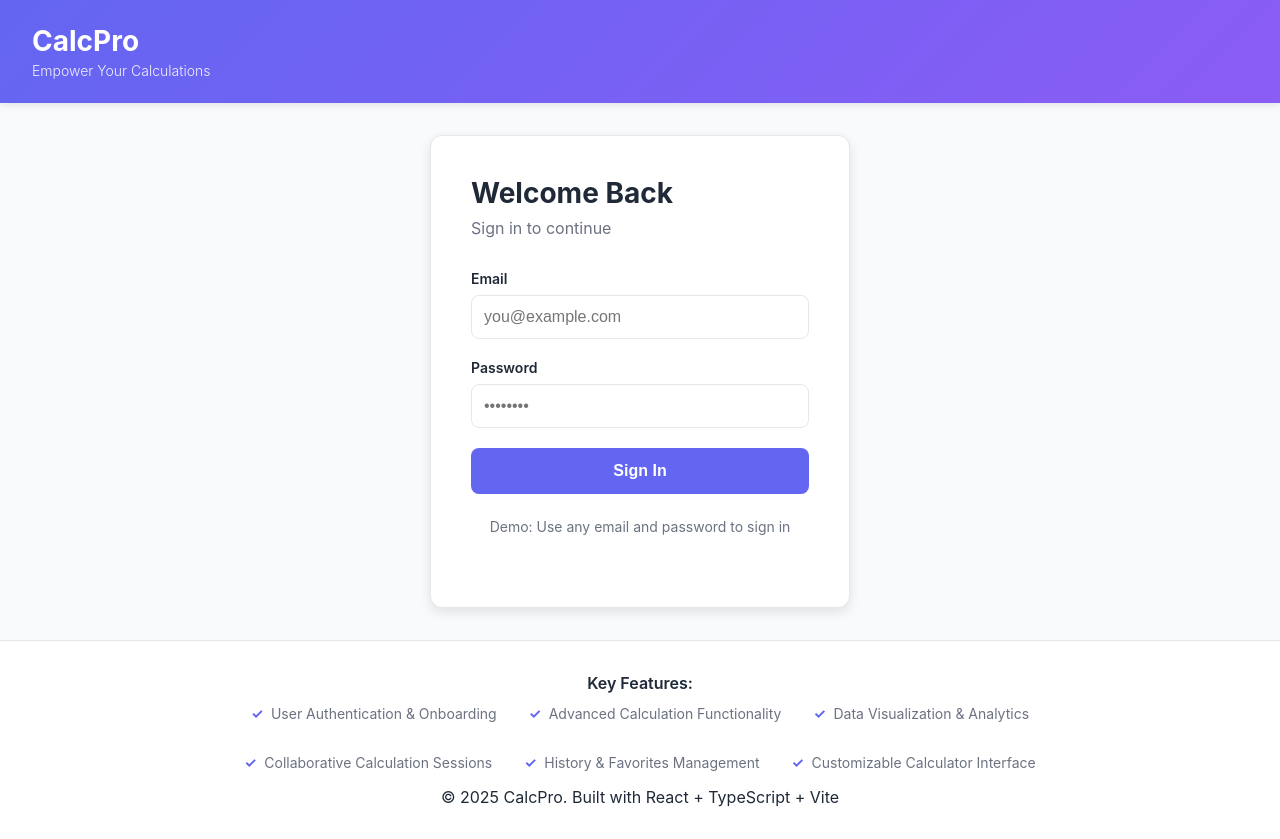
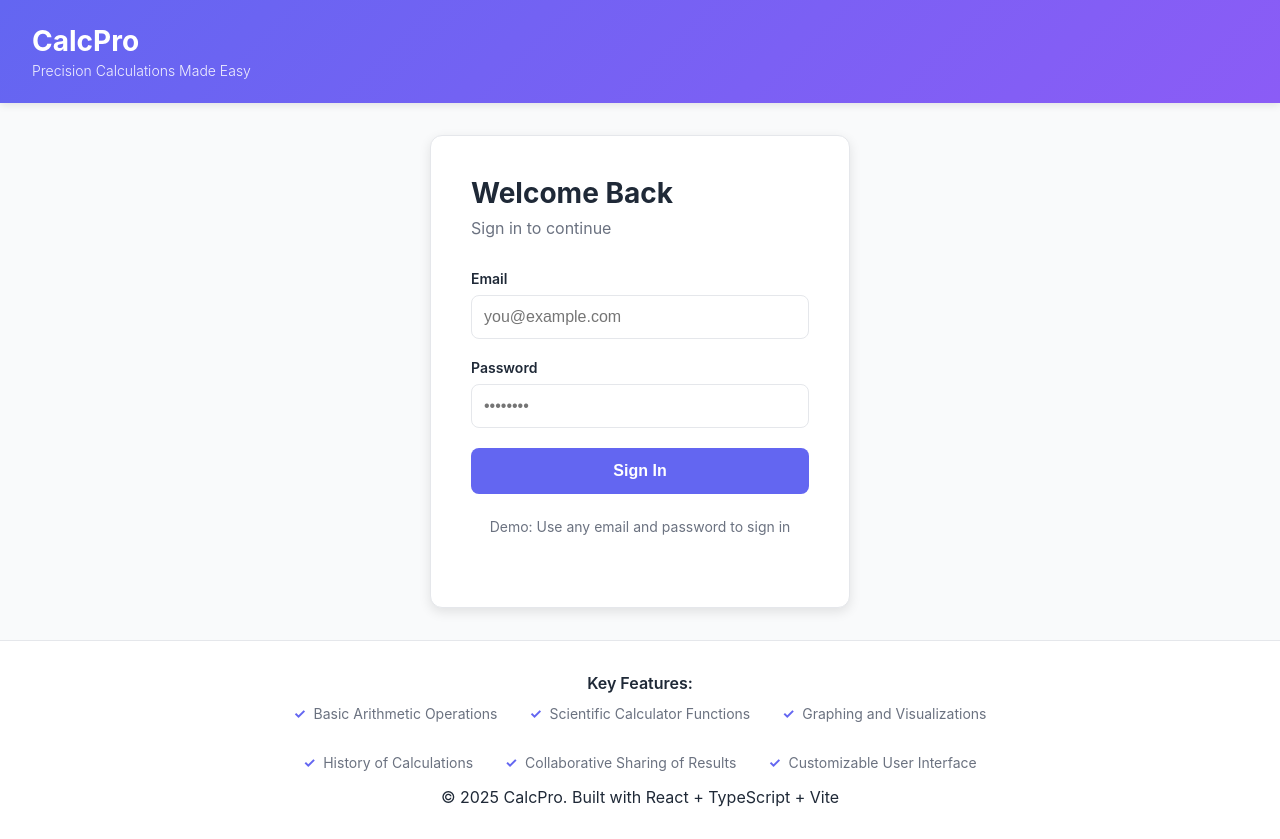
Before and after one commit to playworks93/calcpro-landing-app, a React (Vite) app: page / in a window 1280 px wide. Built offline with nearby package versions, Linux system fonts and the light colour scheme.

Commit message:
Add src/App.tsx

```diff
--- a/src/App.tsx
+++ b/src/App.tsx
@@ -1,11 +1,11 @@
 import { useState } from 'react'
 import Dashboard from './components/Dashboard'
 import Auth from './components/Auth'
-import AuthComponent from './components/AuthComponent'
-import CalculatorInterface from './components/CalculatorInterface'
-import HistoryPanel from './components/HistoryPanel'
-import DataVisualization from './components/DataVisualization'
-import CollaborativeSession from './components/CollaborativeSession'
+import CalculatorDisplay from './components/CalculatorDisplay'
+import ButtonPanel from './components/ButtonPanel'
+import HistoryLog from './components/HistoryLog'
+import GraphDisplay from './components/GraphDisplay'
+import SettingsModal from './components/SettingsModal'
 
 function App() {
   const [isAuthenticated, setIsAuthenticated] = useState(false)
@@ -23,7 +23,7 @@ function App() {
       <header className="app-header">
         <div className="header-content">
           <h1>CalcPro</h1>
-          <p className="tagline">Empower Your Calculations</p>
+          <p className="tagline">Precision Calculations Made Easy</p>
         </div>
         {isAuthenticated && (
           <button onClick={handleLogout} className="btn-logout">
@@ -44,12 +44,12 @@ function App() {
         <div className="features">
           <h3>Key Features:</h3>
           <ul>
-          <li>User Authentication & Onboarding</li>
-          <li>Advanced Calculation Functionality</li>
-          <li>Data Visualization & Analytics</li>
-          <li>Collaborative Calculation Sessions</li>
-          <li>History & Favorites Management</li>
-          <li>Customizable Calculator Interface</li>
+          <li>Basic Arithmetic Operations</li>
+          <li>Scientific Calculator Functions</li>
+          <li>Graphing and Visualizations</li>
+          <li>History of Calculations</li>
+          <li>Collaborative Sharing of Results</li>
+          <li>Customizable User Interface</li>
           </ul>
         </div>
         <p>&copy; 2025 CalcPro. Built with React + TypeScript + Vite</p>
```
